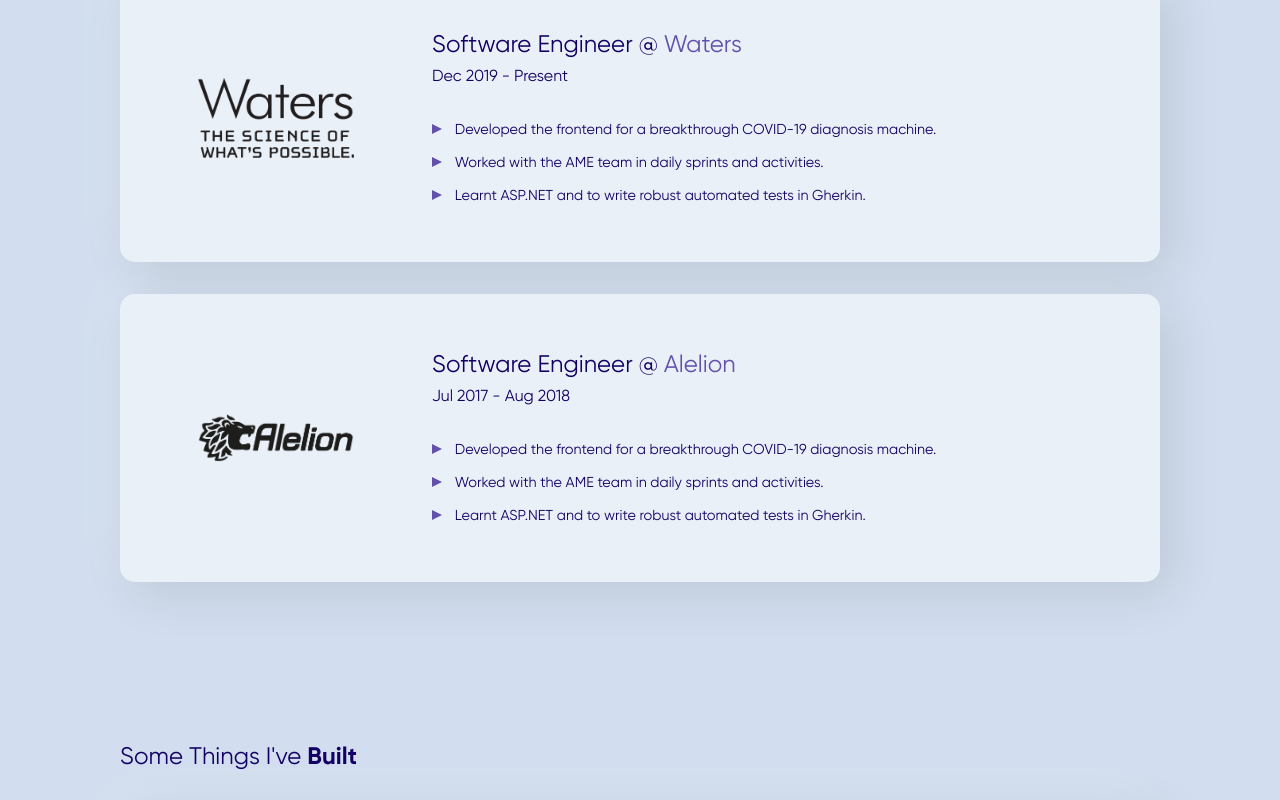
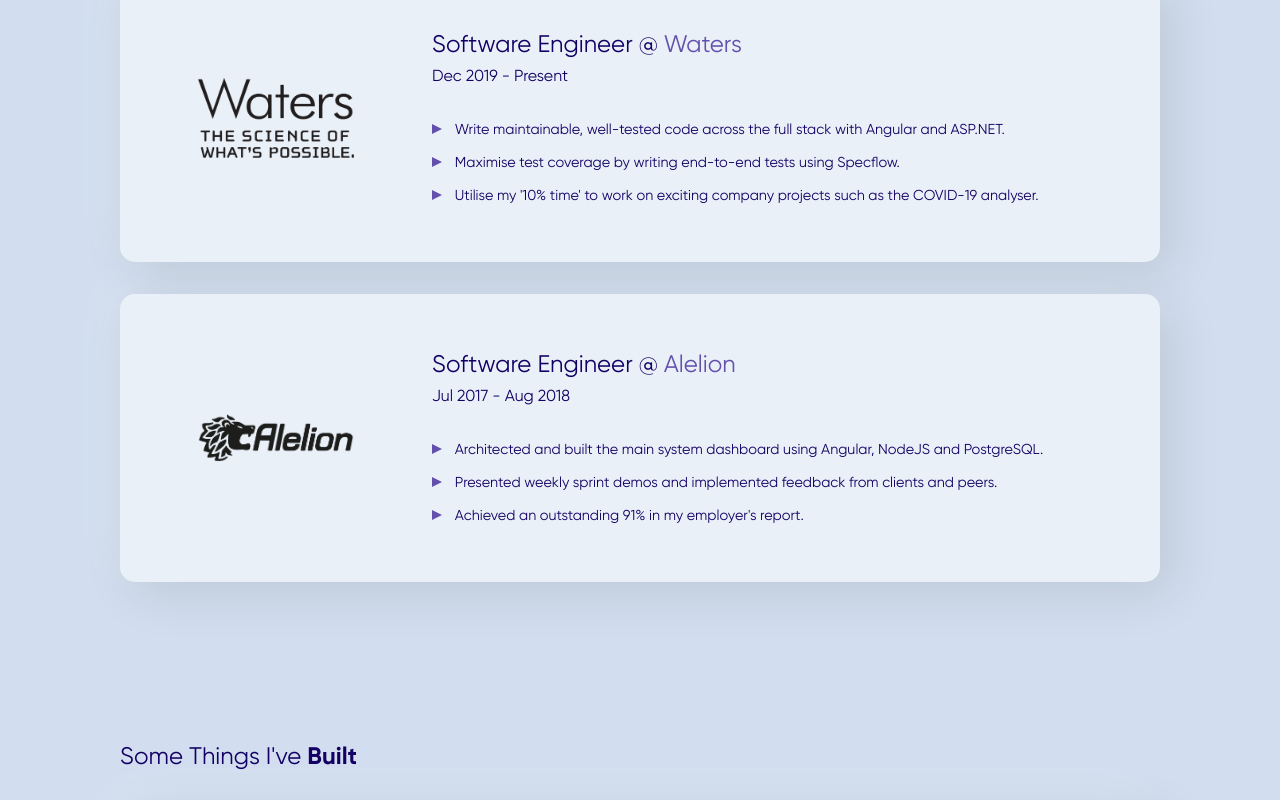
Before and after one commit to eddireeder/personal-website, a React (Create React App) app: page / in a window 1280 px wide. Shown: the part 920-1720 px from the top of the page. Built offline with nearby package versions, Linux system fonts and the light colour scheme.

Commit message:
Updated experience text content

```diff
--- a/src/components/Experiences/Experiences.tsx
+++ b/src/components/Experiences/Experiences.tsx
@@ -16,9 +16,9 @@
         from="Dec 2019"
         to="Present"
         bullets={[
-          "Developed the frontend for a breakthrough COVID-19 diagnosis machine.",
-          "Worked with the AME team in daily sprints and activities.",
-          "Learnt ASP.NET and to write robust automated tests in Gherkin.",
+          "Write maintainable, well-tested code across the full stack with Angular and ASP.NET.",
+          "Maximise test coverage by writing end-to-end tests using Specflow.",
+          "Utilise my '10% time' to work on exciting company projects such as the COVID-19 analyser.",
         ]}
         image={watersLogo}
       />
@@ -28,9 +28,9 @@
         from="Jul 2017"
         to="Aug 2018"
         bullets={[
-          "Developed the frontend for a breakthrough COVID-19 diagnosis machine.",
-          "Worked with the AME team in daily sprints and activities.",
-          "Learnt ASP.NET and to write robust automated tests in Gherkin.",
+          "Architected and built the main system dashboard using Angular, NodeJS and PostgreSQL.",
+          "Presented weekly sprint demos and implemented feedback from clients and peers.",
+          "Achieved an outstanding 91% in my employer's report.",
         ]}
         image={alelionLogo}
       />
--- a/src/components/Projects/Projects.tsx
+++ b/src/components/Projects/Projects.tsx
@@ -12,7 +12,7 @@
         Some Things I've <span className="built">Built</span>
       </div>
       <Project
-        title="COVID 19 Analyser"
+        title="COVID-19 Analyser"
         description="Developed the frontend for a breakthrough COVID-19 diagnosis machine."
         tags={["Angular", "ASP.NET", "Websockets"]}
         image={covidScreenshot}
```
